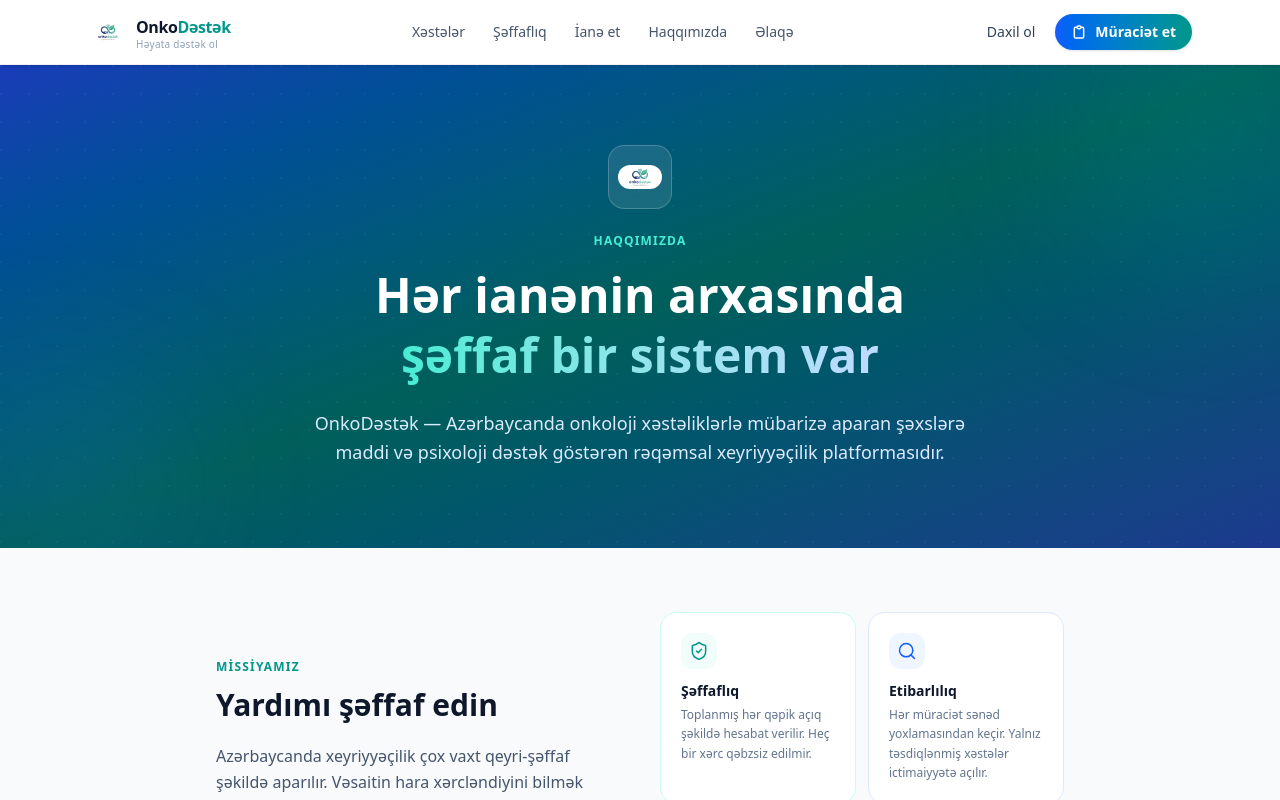
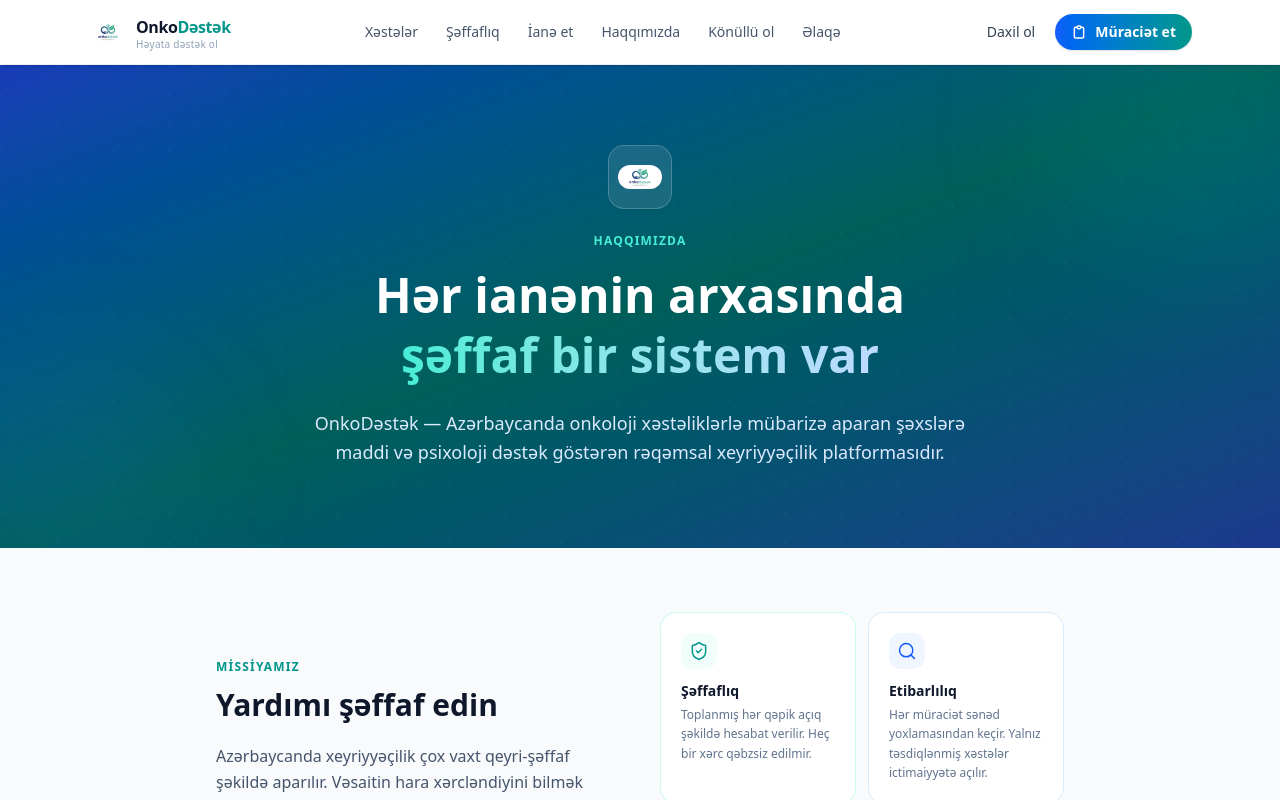
Before and after one commit to muhammedalakbarli/onkodestek, a Next.js app: page /about in a window 1280 px wide. Shown: the top 800 px of the page. Built offline with nearby package versions, Linux system fonts and the light colour scheme; no server answers.

Commit message:
feat: add Könüllü ol to nav between Haqqımızda and Əlaqə
Co-Authored-By: Claude Sonnet 4.6 <noreply@anthropic.com>

```diff
--- a/components/MobileMenu.tsx
+++ b/components/MobileMenu.tsx
@@ -15,6 +15,7 @@ const NAV_LINKS = [
   { href: "/transparency", label: "Şəffaflıq" },
   { href: "/donate",       label: "İanə et" },
   { href: "/about",        label: "Haqqımızda" },
+  { href: "/volunteer",    label: "Könüllü ol" },
   { href: "/contact",      label: "Əlaqə" },
 ];
 
--- a/components/Navbar.tsx
+++ b/components/Navbar.tsx
@@ -35,6 +35,7 @@ export default async function Navbar() {
             { href: "/transparency", label: "Şəffaflıq" },
             { href: "/donate",       label: "İanə et" },
             { href: "/about",        label: "Haqqımızda" },
+            { href: "/volunteer",    label: "Könüllü ol" },
             { href: "/contact",      label: "Əlaqə" },
           ].map((item) => (
             <Link
```
